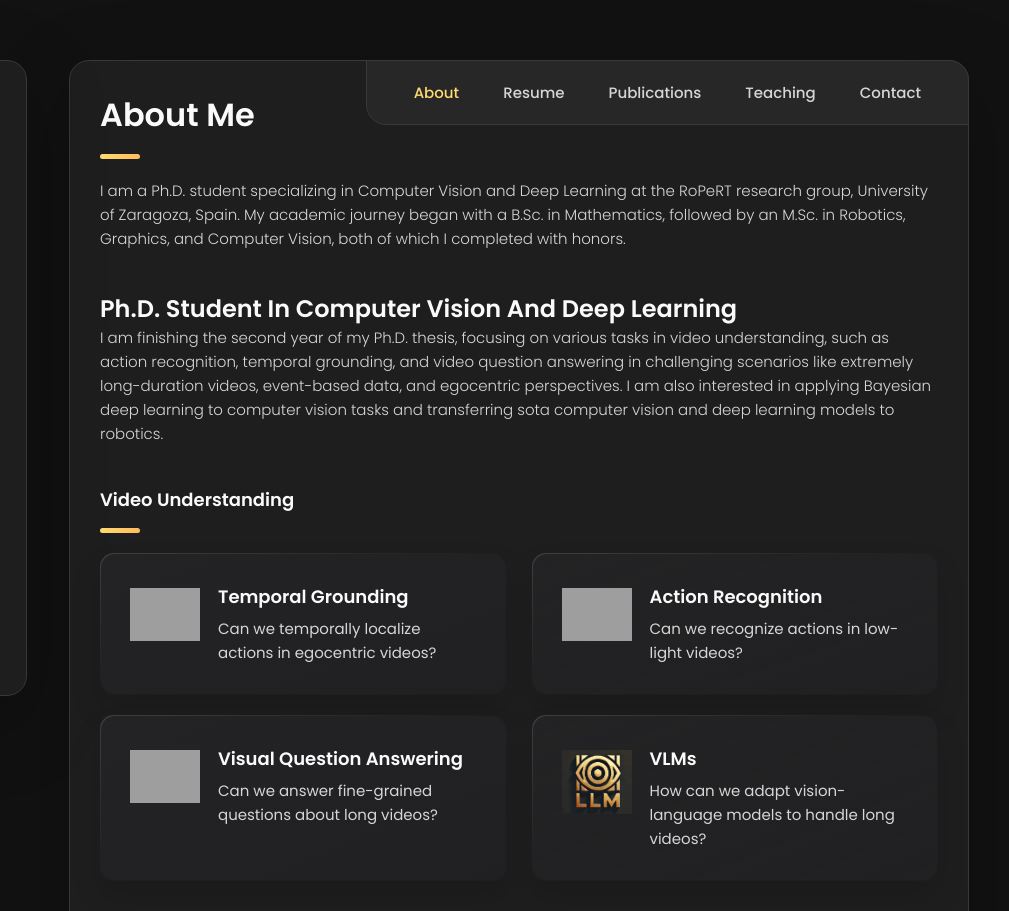
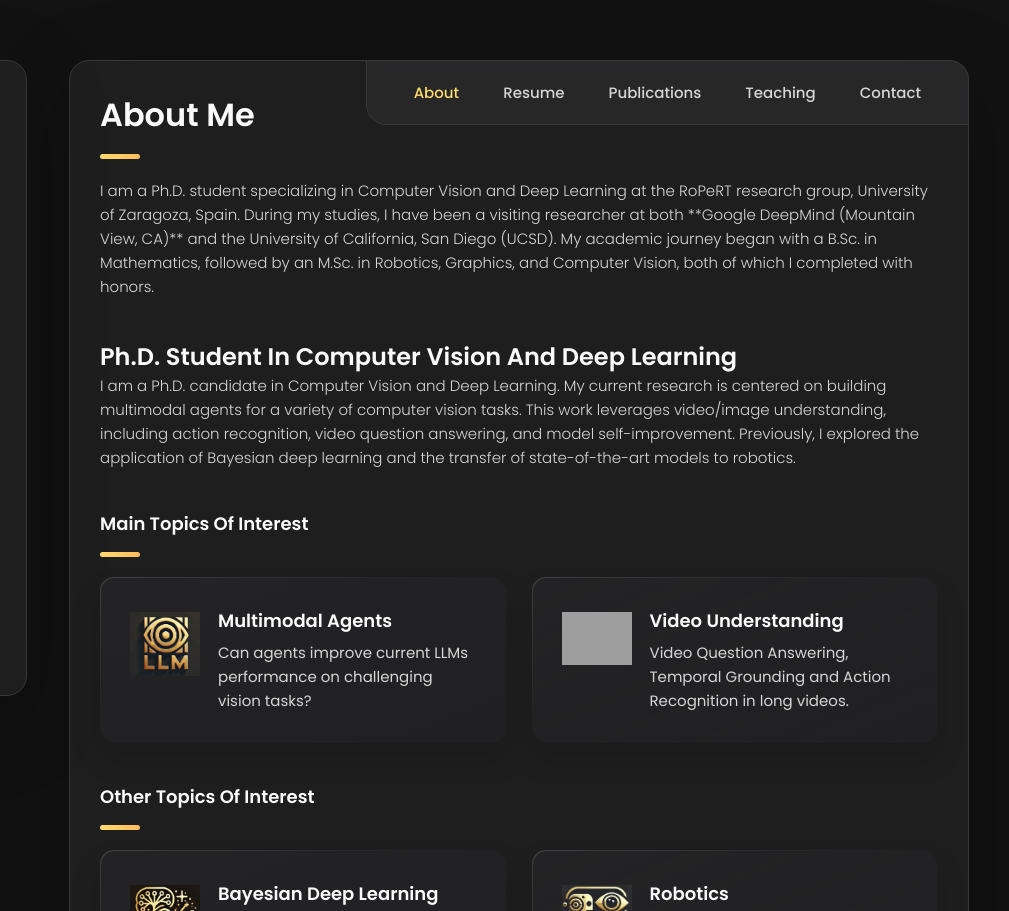
Before and after one commit to cplou99/web, a plain HTML site: page index.html in a window 1280 px wide. Shown: the top 911 px of the page, 271-1280 px from the left. Drawn offline with nearby package versions, Linux system fonts and the light colour scheme; grey boxes are pictures that could not be loaded.

Commit message:
Update index.html
updates after internships

```diff
--- a/index.html
+++ b/index.html
@@ -245,8 +245,8 @@
 
         <section class="about-text">
           <p>
-            I am a Ph.D. student specializing in Computer Vision and Deep Learning at the RoPeRT research group,
-            University of Zaragoza, Spain.
+            I am a Ph.D. student specializing in Computer Vision and Deep Learning at the RoPeRT research group, University of Zaragoza, Spain.
+            During my studies, I have been a visiting researcher at both **Google DeepMind (Mountain View, CA)** and the University of California, San Diego (UCSD).
             My academic journey began with a B.Sc. in Mathematics, followed by an M.Sc. in Robotics, Graphics, and Computer Vision, both of which I completed with honors.
           </p>
         </section>
@@ -263,14 +263,32 @@
 
           <section class="about-text">
             <p>
-              I am finishing the second year of my Ph.D. thesis, focusing on various tasks in video understanding, such as action recognition, temporal grounding,
-              and video question answering in challenging scenarios like extremely long-duration videos, event-based data, and egocentric perspectives.
-              I am also interested in applying Bayesian deep learning to computer vision tasks and transferring sota computer vision and deep learning models to robotics.
-        </section>
+              I am a Ph.D. candidate in Computer Vision and Deep Learning. My current research is centered on building multimodal agents for a variety of computer vision tasks.
+              This work leverages video/image understanding, including action recognition, video question answering, and model self-improvement.
+              Previously, I explored the application of Bayesian deep learning and the transfer of state-of-the-art models to robotics.
+            </p>
+          </section>
 
-          <h4 class="h4 article-title">Video understanding</h4>
+          <h4 class="h4 article-title">Main topics of interest</h4>
 
           <ul class="service-list">
+          <li class="service-item">
+
+              <div class="service-icon-box">
+                <img src="./assets/images/VLM2.png" alt="camera icon" width="70">
+              </div>
+
+              <div class="service-content-box">
+                <h4 class="h4 service-item-title">Multimodal Agents</h4>
+
+                <p class="service-item-text">
+                  Can agents improve current LLMs performance on challenging vision tasks?
+                </p>
+              </div>
+
+            </li>
+
+
             <li class="service-item">
 
               <div class="service-icon-box">
@@ -279,58 +297,10 @@
               </div>
 
               <div class="service-content-box">
-                <h4 class="h4 service-item-title">Temporal grounding</h4>
+                <h4 class="h4 service-item-title">Video Understanding</h4>
 
                 <p class="service-item-text">
-                   Can we temporally localize actions in egocentric videos?
-                </p>
-              </div>
-
-            </li>
-
-            <li class="service-item">
-
-              <div class="service-icon-box">
-                <img src="./assets/images/AR.png" alt="Web development icon" width="70">
-              </div>
-
-              <div class="service-content-box">
-                <h4 class="h4 service-item-title">Action recognition</h4>
-
-                <p class="service-item-text">
-                  Can we recognize actions in low-light videos?
-                </p>
-              </div>
-
-            </li>
-
-            <li class="service-item">
-
-              <div class="service-icon-box">
-                <img src="./assets/images/VQA.png" alt="mobile app icon" width="70">
-              </div>
-
-              <div class="service-content-box">
-                <h4 class="h4 service-item-title">Visual Question Answering</h4>
-
-                <p class="service-item-text">
-                  Can we answer fine-grained questions about long videos?
-                </p>
-              </div>
-
-            </li>
-
-            <li class="service-item">
-
-              <div class="service-icon-box">
-                <img src="./assets/images/VLM2.png" alt="camera icon" width="70">
-              </div>
-
-              <div class="service-content-box">
-                <h4 class="h4 service-item-title">VLMs</h4>
-
-                <p class="service-item-text">
-                  How can we adapt vision-language models to handle long videos?
+                    Video Question Answering, Temporal Grounding and Action Recognition in long videos.
                 </p>
               </div>
 
@@ -500,16 +470,28 @@
             <h3 class="h3">Experience</h3>
           </div>
 
-          <ol class="timeline-list">
 
             <li class="timeline-item">
 
-              <h4 class="h4 timeline-item-title">Student Researcher, Google DeepMind, Mountain View, CA, USA.</h4>
+              <h4 class="h4 timeline-item-title">Ph.D. student at the RoPeRT research group, University of Zaragoza, Spain.</h4>
+
+              <span>Jan. 2023 — Present</span>
+
+              <p class="timeline-text">
+                Video understanding and multimodal agents for tasks such as action recognition, temporal grounding and video question answering.
+
+            </li>
+
+             <ol class="timeline-list">
+
+            <li class="timeline-item">
+
+              <h4 class="h4 timeline-item-title">**Student Researcher, Google DeepMind, Mountain View, CA, USA**.</h4>
 
               <span>July 2025 — December 2025</span>
 
               <p class="timeline-text">
-                Multimodal agents for Gemini self-improvement.
+                Multimodal agents for Gemini self-improvement. Member of the Video and Image Understanding Group.
               </p>
 
             </li>
@@ -521,21 +503,11 @@
               <span>April 2025 — June 2025</span>
 
               <p class="timeline-text">
-                LLM agents for coding. Application of LLMs to code generation inside NeRFStudio.
+                LLM agents for coding. Mentored by Prof. Manmohan Chandraker.
               </p>
 
             </li>
 
-            <li class="timeline-item">
-
-              <h4 class="h4 timeline-item-title">Ph.D. student at the RoPeRT research group, University of Zaragoza, Spain.</h4>
-
-              <span>Jan. 2023 — Present</span>
-
-              <p class="timeline-text">
-                Video understanding and multimodal agents for tasks such as action recognition, temporal grounding and video question answering.
-
-            </li>
 
             <li class="timeline-item">
 
```
